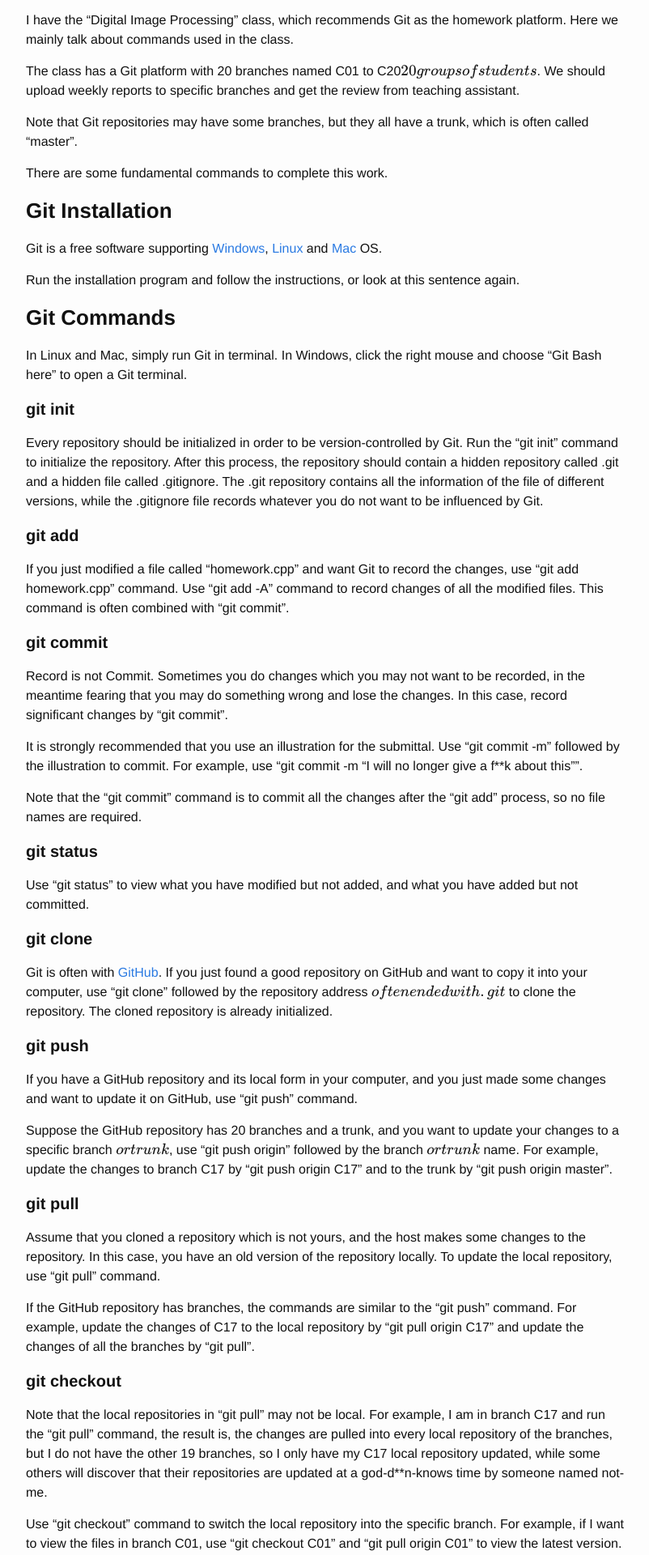
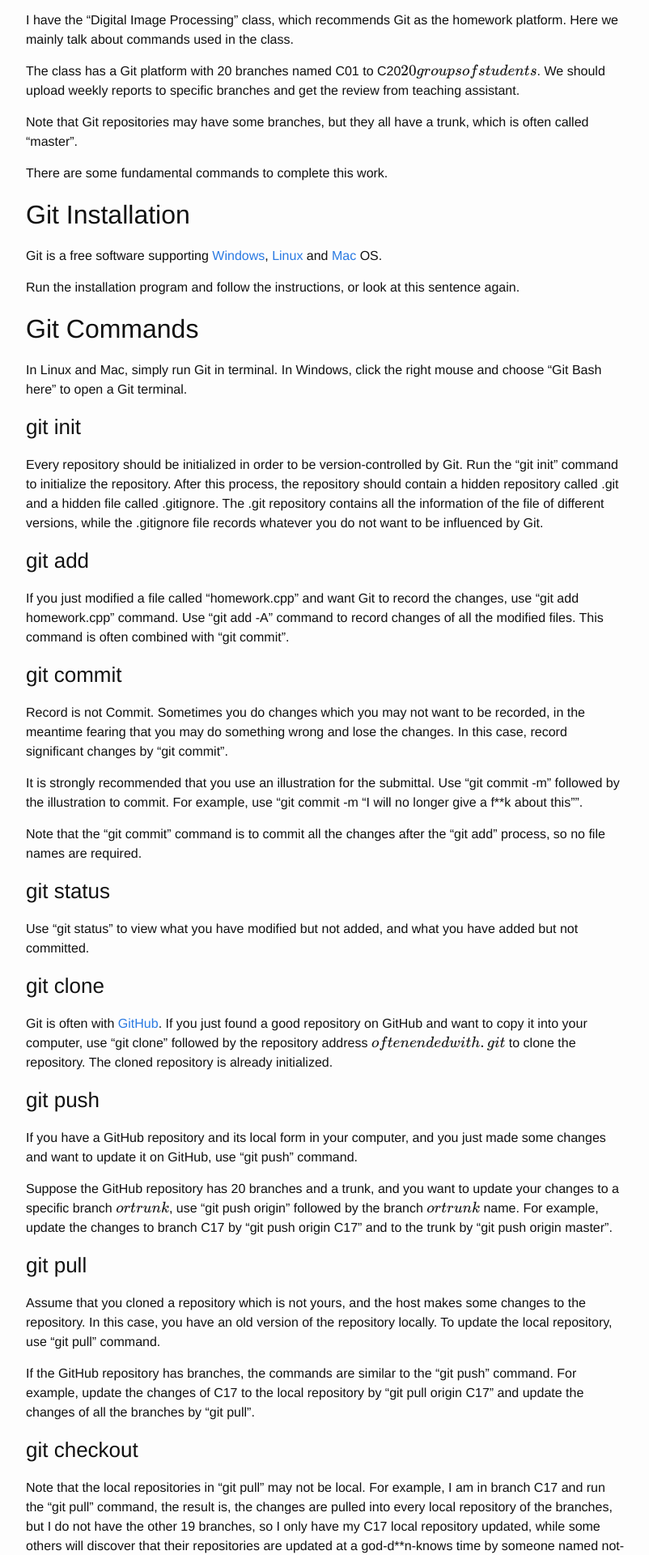
Before and after one commit to eleview/eleview.github.io, a Jekyll site: the page built from _posts/2017-11-11-basic-git-tutorial.markdown, in a window 1280 px wide. Shown: the part 520-2440 px from the top of the page at 81% size, without its empty margins (238-1040 px from the left). Built offline with Jekyll 4.4.1, drawn with Linux system fonts in a browser that asks for light colours; formulas are drawn with MathJax 3.

```diff
--- a/_posts/2017-11-11-basic-git-tutorial.markdown
+++ b/_posts/2017-11-11-basic-git-tutorial.markdown
@@ -12,31 +12,31 @@ However, everyone faces the problems of needing-changes-more-than-you-can-bear d
 
 I have the "Digital Image Processing" class, which recommends Git as the homework platform. Here we mainly talk about commands used in the class.
 
-The class has a Git platform with 20 branches named C01 to C20(20 groups of students). We should upload weekly reports to specific branches and get the review from teaching assistant.
+The class has a Git platform with 20 branches named C01 to C20\(20 groups of students\). We should upload weekly reports to specific branches and get the review from teaching assistant.
 
 Note that Git repositories may have some branches, but they all have a trunk, which is often called "master".
 
 There are some fundamental commands to complete this work.
 
-### **Git Installation**
+## Git Installation
 
 Git is a free software supporting [Windows][3], [Linux][4] and [Mac][5] OS.
 
 Run the installation program and follow the instructions, or look at this sentence again.
 
-### **Git Commands**
+## Git Commands
 
 In Linux and Mac, simply run Git in terminal. In Windows, click the right mouse and choose "Git Bash here" to open a Git terminal.
 
-#### **git init**
+### git init
 
 Every repository should be initialized in order to be version-controlled by Git. Run the "git init" command to initialize the repository. After this process, the repository should contain a hidden repository called .git and a hidden file called .gitignore. The .git repository contains all the information of the file of different versions, while the .gitignore file records whatever you do not want to be influenced by Git.
 
-#### **git add**
+### git add
 
 If you just modified a file called "homework.cpp" and want Git to record the changes, use "git add homework.cpp" command. Use "git add -A" command to record changes of all the modified files. This command is often combined with "git commit".
 
-#### **git commit**
+### git commit
 
 Record is not Commit. Sometimes you do changes which you may not want to be recorded, in the meantime fearing that you may do something wrong and lose the changes. In this case, record significant changes by "git commit".
 
@@ -44,37 +44,37 @@ It is strongly recommended that you use an illustration for the submittal. Use "
 
 Note that the "git commit" command is to commit all the changes after the "git add" process, so no file names are required.
 
-#### **git status**
+### git status
 
 Use "git status" to view what you have modified but not added, and what you have added but not committed.
 
-#### **git clone**
+### git clone
 
-Git is often with [GitHub][6]. If you just found a good repository on GitHub and want to copy it into your computer, use "git clone" followed by the repository address (often ended with .git) to clone the repository. The cloned repository is already initialized.
+Git is often with [GitHub][6]. If you just found a good repository on GitHub and want to copy it into your computer, use "git clone" followed by the repository address \(often ended with .git\) to clone the repository. The cloned repository is already initialized.
 
-#### **git push**
+### git push
 
 If you have a GitHub repository and its local form in your computer, and you just made some changes and want to update it on GitHub, use "git push" command.
 
-Suppose the GitHub repository has 20 branches and a trunk, and you want to update your changes to a specific branch (or trunk), use "git push origin" followed by the branch (or trunk) name. For example, update the changes to branch C17 by "git push origin C17" and to the trunk by "git push origin master".
+Suppose the GitHub repository has 20 branches and a trunk, and you want to update your changes to a specific branch \(or trunk\), use "git push origin" followed by the branch \(or trunk\) name. For example, update the changes to branch C17 by "git push origin C17" and to the trunk by "git push origin master".
 
-#### **git pull**
+### git pull
 
 Assume that you cloned a repository which is not yours, and the host makes some changes to the repository. In this case, you have an old version of the repository locally. To update the local repository, use "git pull" command.
 
 If the GitHub repository has branches, the commands are similar to the "git push" command. For example, update the changes of C17 to the local repository by "git pull origin C17" and update the changes of all the branches by "git pull".
 
-#### **git checkout**
+### git checkout
 
 Note that the local repositories in "git pull" may not be local. For example, I am in branch C17 and run the "git pull" command, the result is, the changes are pulled into every local repository of the branches, but I do not have the other 19 branches, so I only have my C17 local repository updated, while some others will discover that their repositories are updated at a god-d**n-knows time by someone named not-me.
 
 Use "git checkout" command to switch the local repository into the specific branch. For example, if I want to view the files in branch C01, use "git checkout C01" and "git pull origin C01" to view the latest version.
 
-#### **git log**
+### git log
 
 Use "git log" to view all the changing process you have made.
 
-#### **Emmmmm...**
+### Emmmmm...
 
 Here are some fundamental commands which you should always know. However, you will still think of Git as a troublesome and unnecessary tool. You should know more about it.
 
```
